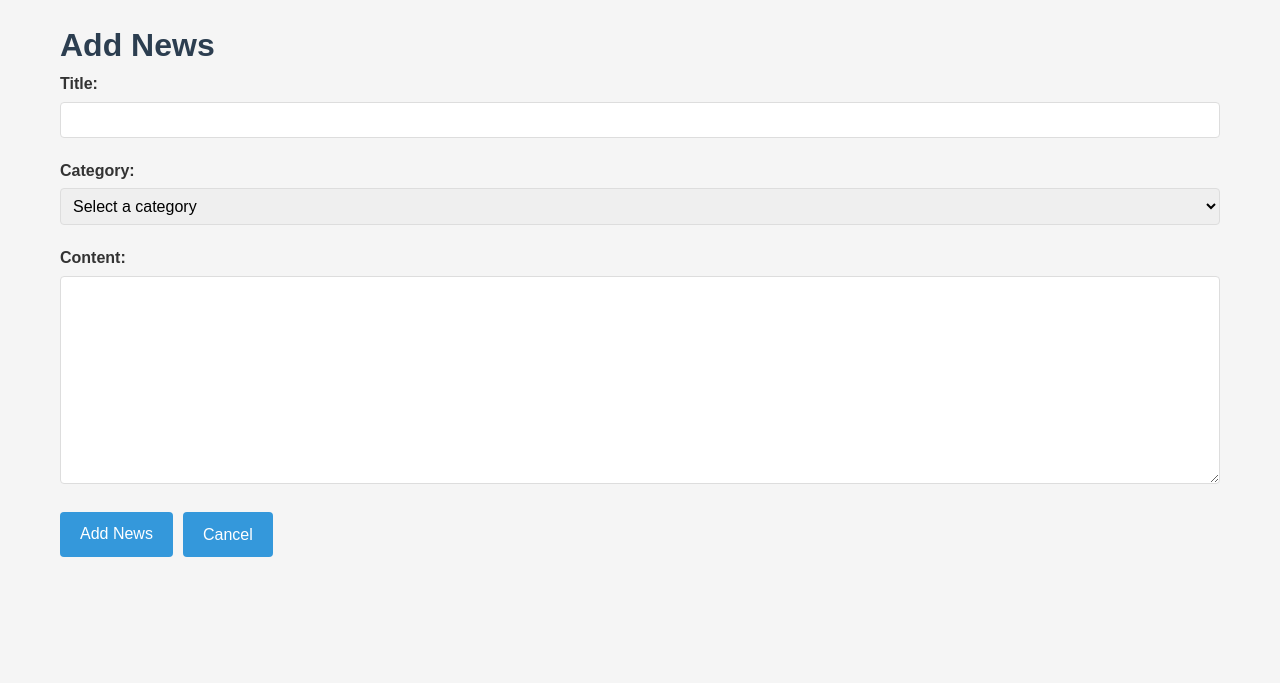
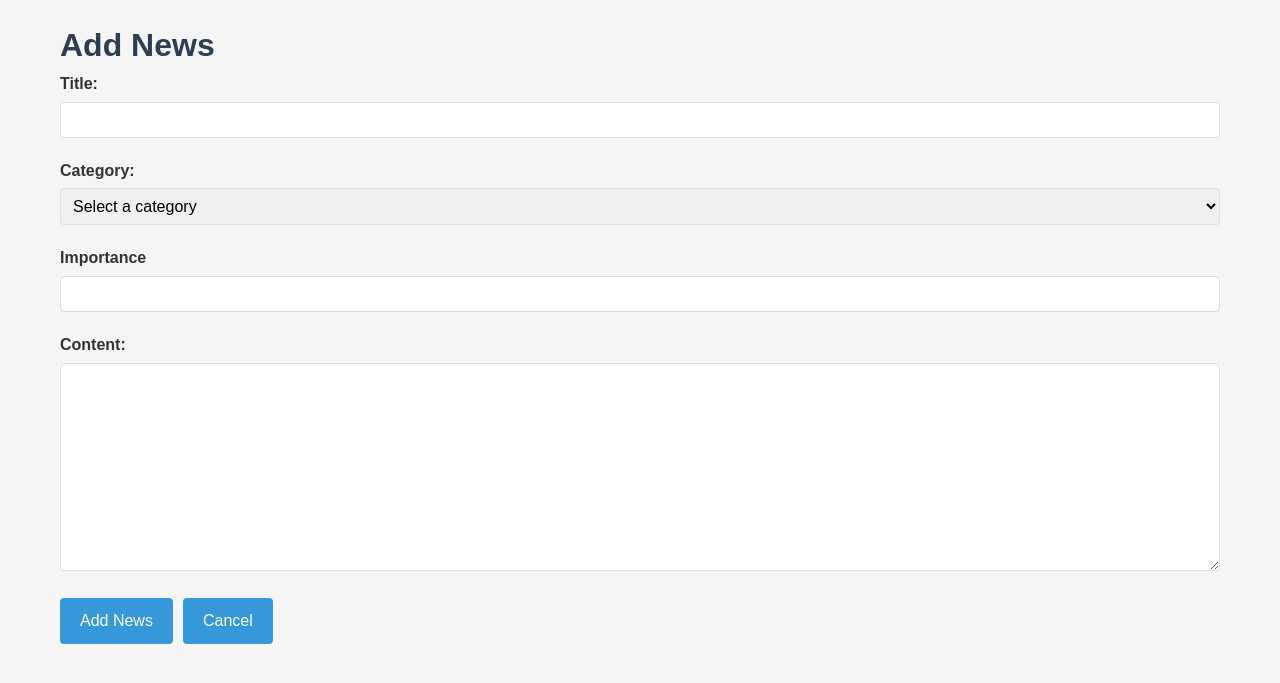
Before and after one commit to mihaicristianfarcas/UBB-Projects, a PHP site: page /add_news.php in a window 1280 px wide. Shown: the top 683 px of the page. Run offline with PHP 8.4, Linux system fonts and the light colour scheme; the visitor is signed in with stand-in values (Sample User, id 1).

Commit message:
added importance to news

```diff
--- a/Second year/Second semester/Web Programming/Lab6/add_news.php
+++ b/Second year/Second semester/Web Programming/Lab6/add_news.php
@@ -14,6 +14,7 @@ if ($_SERVER['REQUEST_METHOD'] === 'POST') {
     $title = filter_input(INPUT_POST, 'title');
     $content = filter_input(INPUT_POST, 'content');
     $category = filter_input(INPUT_POST, 'category');
+    $importance = filter_input(INPUT_POST, 'importance');
 
     if (empty($title)) {
         $errors[] = "Title is required";
@@ -24,11 +25,14 @@ if ($_SERVER['REQUEST_METHOD'] === 'POST') {
     if (empty($category)) {
         $errors[] = "Category is required";
     }
+    if (empty($importance)) {
+        $errors[] = "Importance is required";
+    }
 
     if (empty($errors)) {
         try {
-            $stmt = $pdo->prepare("INSERT INTO news (title, content, category, user_id) VALUES (?, ?, ?, ?)");
-            if ($stmt->execute([$title, $content, $category, $_SESSION['user_id']])) {
+            $stmt = $pdo->prepare("INSERT INTO news (title, content, category, importance, user_id) VALUES (?, ?, ?, ?, ?)");
+            if ($stmt->execute([$title, $content, $category, $importance, $_SESSION['user_id']])) {
                 header('Location: index.php');
                 exit();
             } else {
@@ -81,6 +85,11 @@ if ($_SERVER['REQUEST_METHOD'] === 'POST') {
             </div>
 
             <div class="form-group">
+                <label for="importance">Importance</label>
+                <input type="text" id="importance" name="importance" required>
+            </div>
+
+            <div class="form-group">
                 <label for="content">Content:</label>
                 <textarea id="content" name="content" rows="10" required></textarea>
             </div>
--- a/Second year/Second semester/Web Programming/Lab6/database/schema.sql
+++ b/Second year/Second semester/Web Programming/Lab6/database/schema.sql
@@ -10,6 +10,7 @@ CREATE TABLE IF NOT EXISTS news (
     title VARCHAR(255) NOT NULL,
     content TEXT NOT NULL,
     category VARCHAR(50) NOT NULL,
+    importance INT NOT NULL,
     created_at TIMESTAMP DEFAULT CURRENT_TIMESTAMP,
     updated_at TIMESTAMP DEFAULT CURRENT_TIMESTAMP ON UPDATE CURRENT_TIMESTAMP,
     user_id INT,
--- a/Second year/Second semester/Web Programming/Lab6/js/news.js
+++ b/Second year/Second semester/Web Programming/Lab6/js/news.js
@@ -88,6 +88,7 @@ document.addEventListener('DOMContentLoaded', function() {
                         <div class="news-meta">
                             <span class="producer">By: ${news.producer}</span>
                             <span class="category">Category: ${news.category}</span>
+                            <span class="importance">Importance: ${news.importance}</span>
                             <span class="date">${formatDate(news.created_at)}</span>
                         </div>
                         <div class="news-content">${news.content}</div>
```
